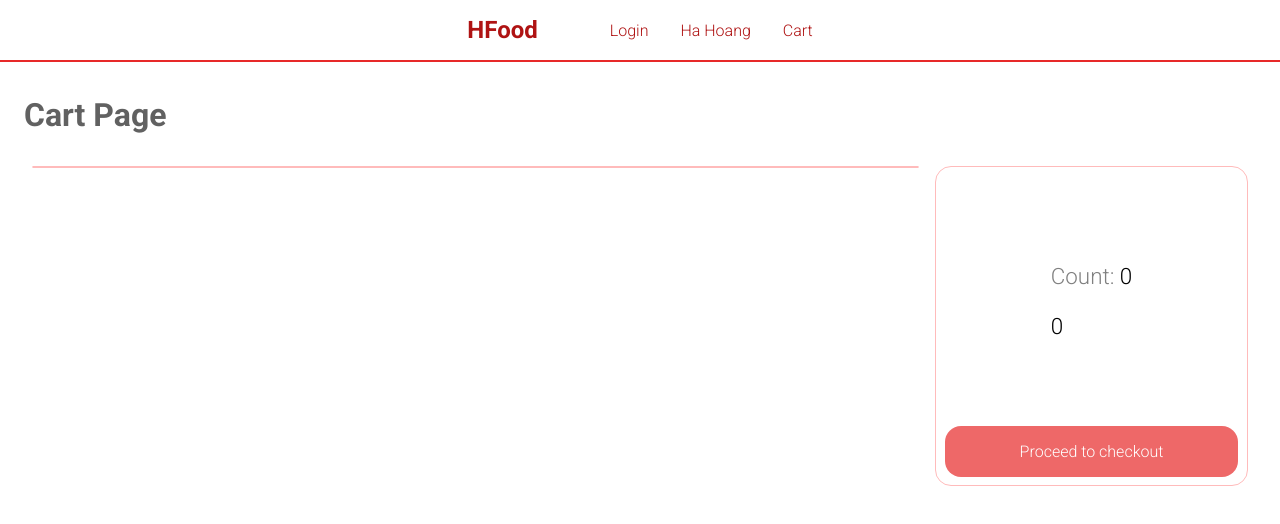
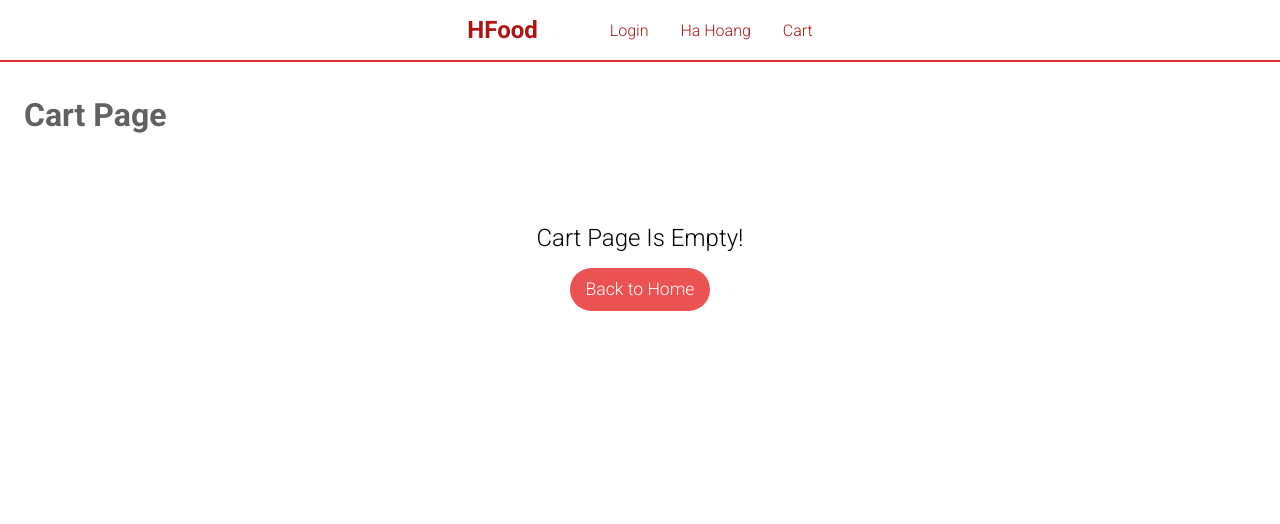
Before and after one commit to bhoangha276/Order-delivery-app.cli, an Angular app in the folder user/: page /cart in a window 1280 px wide. Shown: the top 524 px of the page. Built offline with nearby package versions, Linux system fonts and the light colour scheme.

Commit message:
feat: add page not found for home, food, cart page

```diff
--- a/user/src/app/app.module.ts
+++ b/user/src/app/app.module.ts
@@ -10,6 +10,7 @@
 import { FoodComponent } from './pages/food/food.component';
 import { CartComponent } from './pages/cart/cart.component';
 import { TitleComponent } from './components/title/title.component';
+import { NotFoundComponent } from './components/not-found/not-found.component';
 
 @NgModule({
   declarations: [
@@ -20,7 +21,8 @@
     TagsComponent,
     FoodComponent,
     CartComponent,
-    TitleComponent
+    TitleComponent,
+    NotFoundComponent
   ],
   imports: [
     BrowserModule,
--- /dev/null
+++ b/user/src/app/components/not-found/not-found.component.css
@@ -0,0 +1,24 @@
+div {
+  display: flex;
+  align-items: center;
+  justify-content: center;
+  flex-direction: column;
+  font-size: 1.5rem;
+  font-weight: 100;
+  height: 15rem;
+}
+
+a {
+  font-size: 1.1rem;
+  background-color: #e72929;
+  color: white;
+  border-radius: 10rem;
+  padding: 0.7rem 1rem;
+  margin: 1rem;
+  opacity: 0.8;
+}
+
+a:hover {
+  opacity: 1;
+  cursor: pointer;
+}
--- /dev/null
+++ b/user/src/app/components/not-found/not-found.component.html
@@ -0,0 +1,4 @@
+<div *ngIf="visible">
+  {{ notFoundMessage }}
+  <a [routerLink]="resetLinkRoute">{{ resetLinkText }}</a>
+</div>
--- /dev/null
+++ b/user/src/app/components/not-found/not-found.component.ts
@@ -0,0 +1,24 @@
+import { Component, Input, OnInit } from '@angular/core'
+
+@Component({
+  selector: 'app-not-found',
+  templateUrl: './not-found.component.html',
+  styleUrls: ['./not-found.component.css'],
+})
+export class NotFoundComponent implements OnInit {
+  @Input()
+  visible = false
+
+  @Input()
+  notFoundMessage = 'Nothing Found!'
+
+  @Input()
+  resetLinkText = 'Reset'
+
+  @Input()
+  resetLinkRoute = '/'
+
+  constructor() {}
+
+  ngOnInit(): void {}
+}
--- a/user/src/app/pages/cart/cart.component.html
+++ b/user/src/app/pages/cart/cart.component.html
@@ -1,6 +1,12 @@
 <div class="container">
   <app-title title="Cart Page" margin="1.5 0 0 2.5rem"></app-title>
-  <div class="cart-box">
+  <app-not-found
+    [visible]="!cart || !cart.items.length"
+    notFoundMessage="Cart Page Is Empty!"
+    resetLinkText="Back to Home">
+  </app-not-found>
+
+  <div *ngIf="cart && cart.items.length" class="cart-box">
     <ul>
       <li *ngFor="let cartItem of cart.items">
         <div>
--- a/user/src/app/pages/food/food.component.css
+++ b/user/src/app/pages/food/food.component.css
@@ -1,4 +1,8 @@
 .container {
+  margin-top: 6rem;
+}
+
+.food-box {
   display: flex;
   justify-content: center;
   align-items: center;
--- a/user/src/app/pages/food/food.component.html
+++ b/user/src/app/pages/food/food.component.html
@@ -1,4 +1,11 @@
-<div *ngIf="food.id" class="container">
+<div class="container">
+  <app-not-found
+    [visible]="!food.id"
+    notFoundMessage="Food Not Found!"
+    resetLinkText="Back to Home">
+  </app-not-found>
+
+  <div *ngIf="food.id" class="food-box">
     <img [src]="food.imageUrl" [alt]="food.name" />
 
     <div class="details">
@@ -37,3 +44,4 @@
       <button (click)="addToCart()">Add To Cart</button>
     </div>
   </div>
+</div>
--- a/user/src/app/pages/home/home.component.html
+++ b/user/src/app/pages/home/home.component.html
@@ -1,6 +1,12 @@
 <div class="container">
   <app-search></app-search>
   <app-tags></app-tags>
+  <app-not-found
+    [visible]="!foods || !foods.length"
+    notFoundMessage="Food Not Found!"
+    resetLinkText="Go back">
+  </app-not-found>
+
   <ul>
     <li *ngFor="let food of foods">
       <a routerLink="/food/{{ food.id }}">
```
Also changed, not shown: 1 other file (tests, documents, lock files or other folders). Lines whose indentation alone changed are shown as unchanged.
